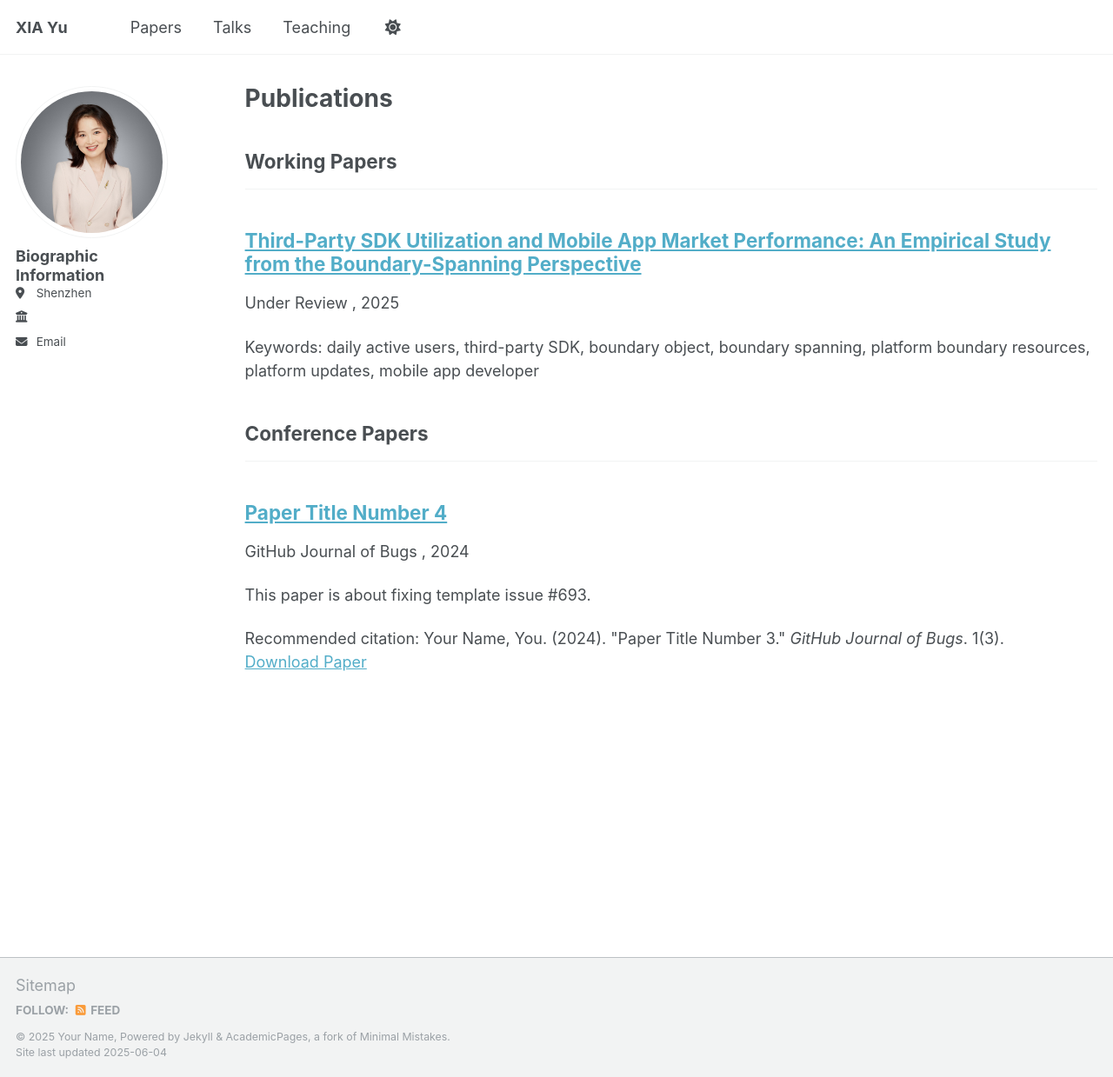
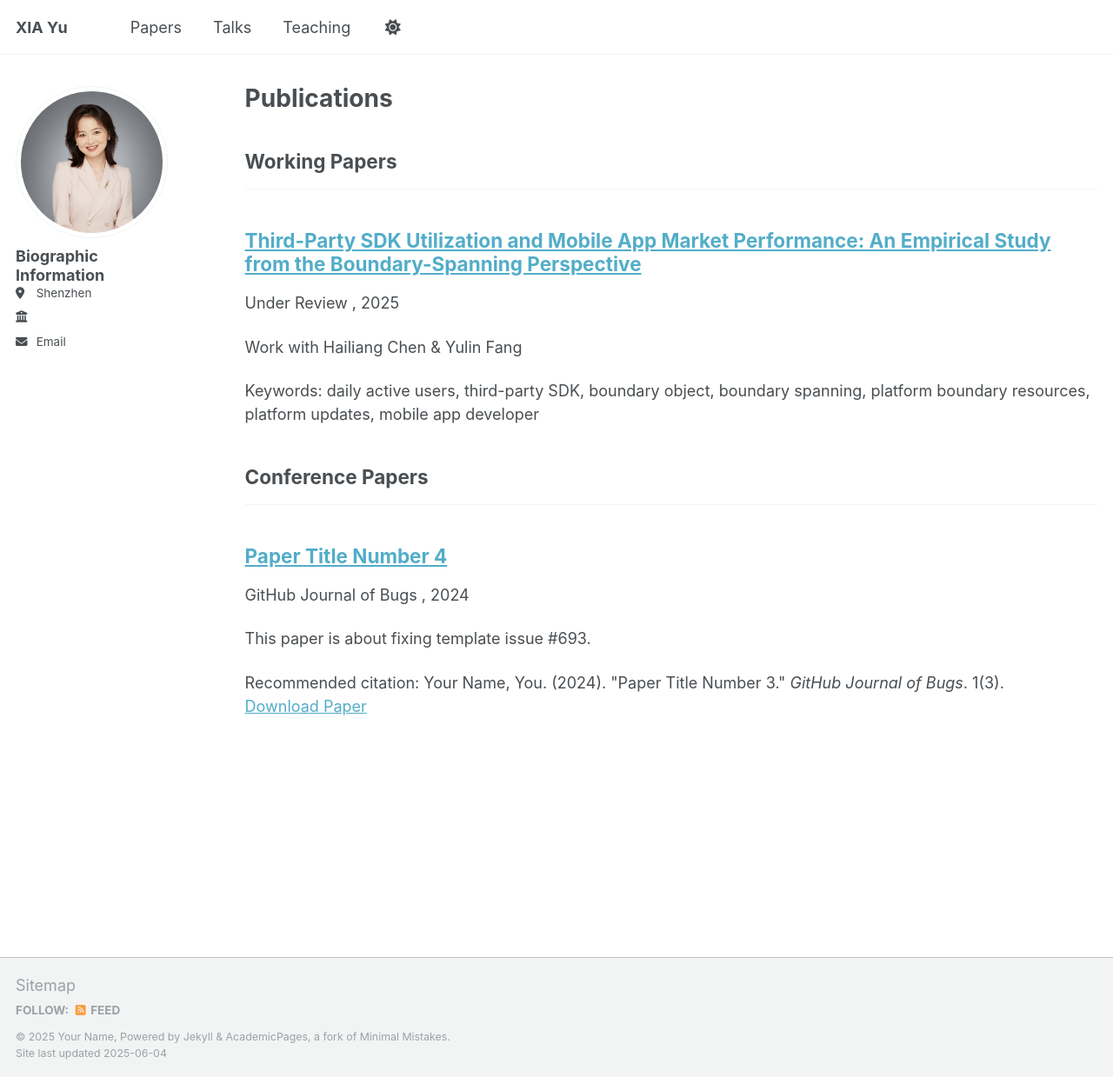
Before and after one commit to yuxia2025/yuxia2025.github.io, a Jekyll site: the page built from _pages/publications.html, in a window 1280 px wide and 1239 px high. Shown: the whole window at 87% size. Built offline with Jekyll 4.4.1, drawn with Linux system fonts in a browser that asks for light colours.

Commit message:
Update workingpaper-xy2.md

```diff
--- a/_publications/workingpaper-xy2.md
+++ b/_publications/workingpaper-xy2.md
@@ -6,6 +6,7 @@ permalink: /publication/workingpaper-xy2
 excerpt: 'Keywords: daily active users, third-party SDK, boundary object, boundary spanning, platform boundary resources, platform updates, mobile app developer'
 action: "Under Review"
 date: 2025-06-01
+authors: "Hailiang Chen & Yulin Fang"
 #venue: 'ISR'
 #slidesurl: 'http://academicpages.github.io/files/slides3.pdf'
 #paperurl: 'http://academicpages.github.io/files/paper3.pdf'
```
